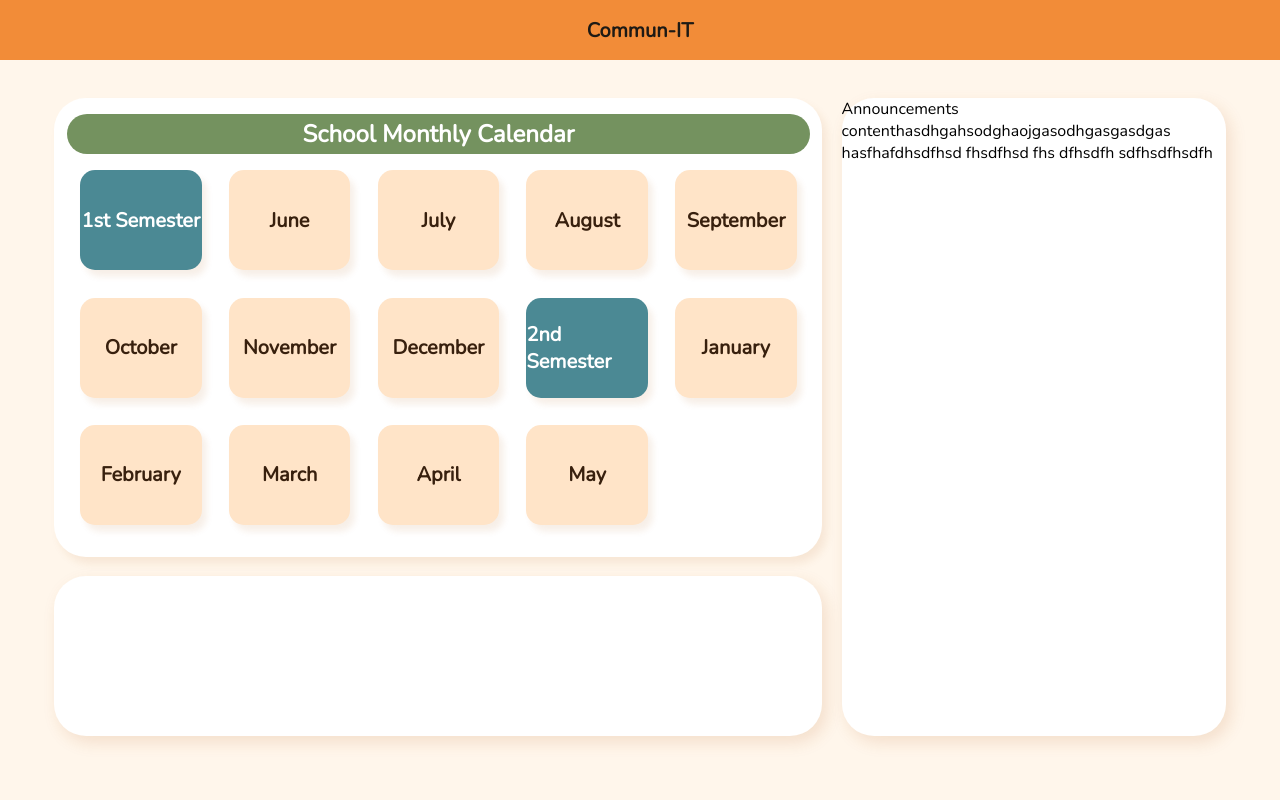
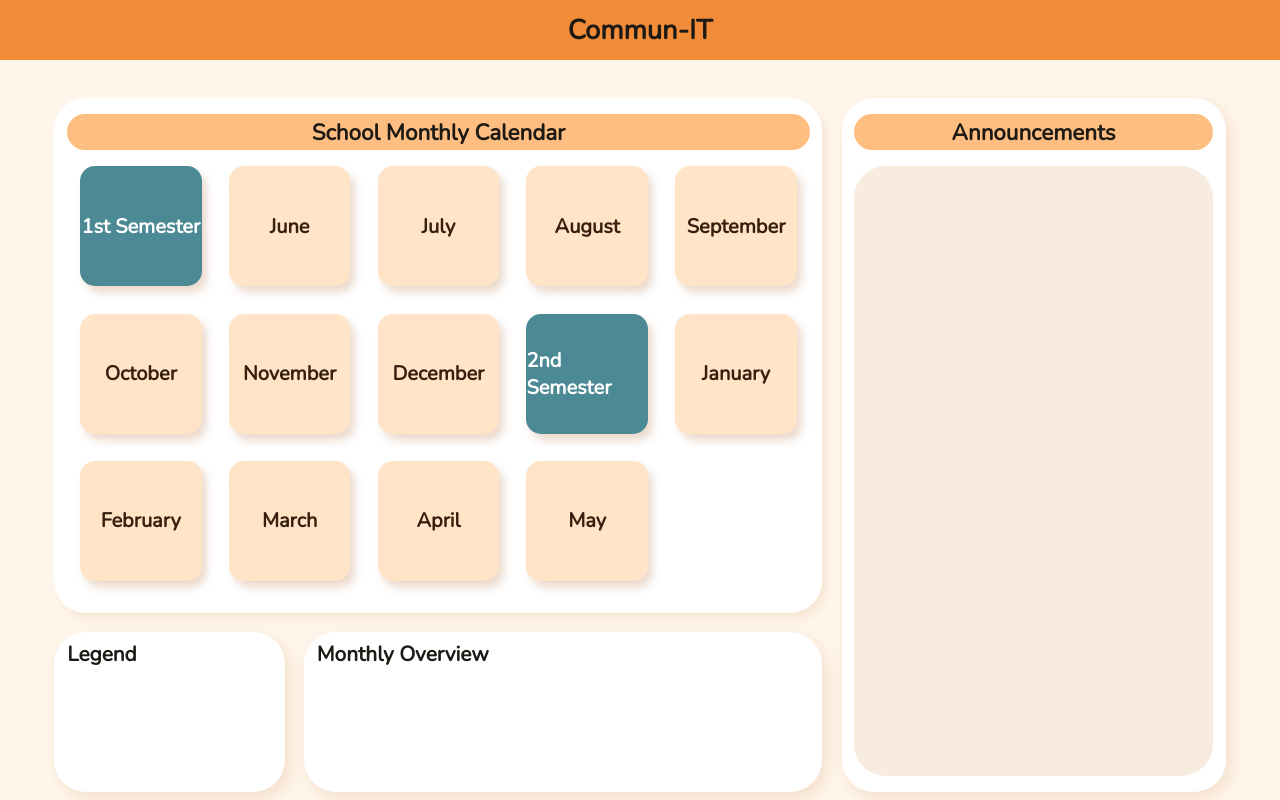
Before and after one commit to Xenny432/ITC-final-, a plain HTML site: page content.html in a window 1280 px wide. Drawn offline with nearby package versions, Linux system fonts and the light colour scheme.

Commit message:
Improved content UI.
Fixed the announcement card; Added 2 new divs below calendar card: 1.) legend 2.) monthly overview.

```diff
--- a/Months/style.css
+++ b/Months/style.css
@@ -2,8 +2,12 @@ body {font-family: Nunito;}
 a {text-decoration: none; color: #1d1a15;}
 
 .title h1{
-  font-size: 20px;
+  font-size: 1.7rem;
+  font-weight: 900;
+
   color: #1d1a15;
+  padding: 0;
+  margin: 0;
 }
 
 .title h2{
@@ -46,6 +50,7 @@ a {text-decoration: none; color: #1d1a15;}
 
 .three-box-ui {
   margin: 3vw auto;
+  margin-bottom: 5vh;
 
   display: flex;
   width: fit-content;
@@ -94,23 +99,49 @@ a {text-decoration: none; color: #1d1a15;}
 
   margin: 0 1vw;
   margin-bottom: 1vw;
-  background-color: #74925f;
-  border-radius: 3rem;
+  background-color: #ffbe81;
+  border-radius: 2rem;
   width: auto;
-  height: 5vh;
+  height: 4.5vh;
 
   display: flex;
   justify-content: center;
   align-items: center;
 }
 
-.progress-board {
+.details-of-calendar {
+  display: flex;
+
+  gap: 1.5vw;
+}
+
+.legend {
   background-color: #ffffff;
   height: 20vh;
-  width: auto;
+  width: 30%;
   box-shadow: 0.3rem 0.4rem 1rem rgba(180, 95, 25, 0.15);
 
   border-radius: 2rem;
+}
+
+.monthly-overview {
+  background-color: #ffffff;
+
+  height: 20vh;
+  flex: 1;
+
+  box-shadow: 0.3rem 0.4rem 1rem rgba(180, 95, 25, 0.15);
+
+  border-radius: 2rem;
+}
+
+.calendar-detail-titles {
+  font-size: 1.3rem;
+  color: #1d1a15;
+  display: inline-block;
+  margin-left: 1vw;
+  margin-top: 1vh;
+  font-weight: bold;
 }
 
 .announcement-board {
@@ -118,6 +149,35 @@ a {text-decoration: none; color: #1d1a15;}
   width: 30vw;
   height: auto;
   box-shadow: 0.3rem 0.4rem 1rem rgba(180, 95, 25, 0.15);
+
+  border-radius: 2rem;
+
+  display: flex;
+  flex-direction: column;
+}
+
+.announcement-title {
+  width: auto;
+  height: 4.5vh;
+  font-weight: bold;
+
+  margin: 2vh 1vw;
+
+  border-radius: 2rem;
+
+  background-color: #ffbe81;
+
+  display: flex;
+  align-items: center;
+  justify-content: center;
+}
+
+.announcement-content {
+  flex: 1;
+  width: auto;
+  background-color: #f8ece0;
+
+  margin: 0 1vw 2vh 1vw;
 
   border-radius: 2rem;
 }
@@ -303,13 +363,13 @@ html,body {
   width: 9.5vw;
   height: 11vh;
 
-  box-shadow: 0.3rem 0.4rem 0.4rem rgba(180, 95, 25, 0.10);
+  box-shadow: 0.3rem 0.4rem 0.5rem rgba(153, 71, 4, 0.2);
 
   background-color: #FFE4C8;
 
   border-radius: 15px;
   box-sizing: border-box;
-  min-height: 100px;
+  min-height: 120px;
   margin: 0;
   padding: 0;
 
--- a/content.html
+++ b/content.html
@@ -19,7 +19,7 @@
 
         <div class="month-portion">
             <div class="calendar-title">
-                <span style="font-size: 1.5rem; font-weight: bold; color: rgb(255, 255, 255)">School Monthly Calendar</span>
+                <span style="font-size: 1.4rem; font-weight: bold; color: #1d1a15">School Monthly Calendar</span>
             </div>
 
             <div class="months-grid">
@@ -40,22 +40,22 @@
             </div>
         </div>
 
-        <div class="progress-board">
+        <div class="details-of-calendar">
+            <div class="legend">
+                <span class="calendar-detail-titles">Legend</span>
+            </div>
+            <div class="monthly-overview">
+                <span class="calendar-detail-titles">Monthly Overview</span>
+            </div>
 
         </div>
 
     </div>
     <div class="announcement-board">
         <div class="announcement-title">
-            Announcements
+            <span style="font-weight: 900; font-size: 1.4rem; color: #1d1a15">Announcements</span>
         </div>
         <div class="announcement-content">
-            contenthasdhgahsodghaojgasodhgasgasdgas
-            hasfhafdhsdfhsd
-            fhsdfhsd
-            fhs
-            dfhsdfh
-            sdfhsdfhsdfh
         </div>
     </div>
 </div>
```
